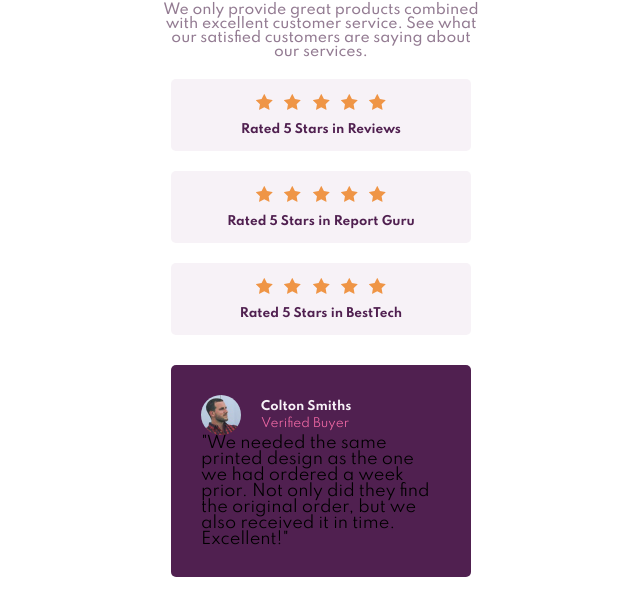
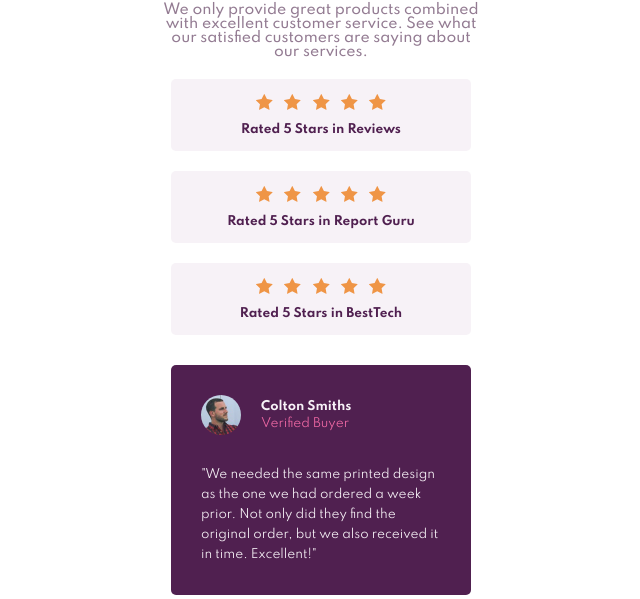
Before and after one commit to Joaovitorsw/social-proof-section, a plain HTML site: page index.html in a window 1280 px wide. Shown: the part 127-726 px from the top of the page, without its empty margins (319-959 px from the left). Drawn offline with Linux system fonts and the light colour scheme.

Commit message:
✨ feat: user paragraph style format

```diff
--- a/style.css
+++ b/style.css
@@ -91,3 +91,9 @@ body {
   font-weight: 400;
   color: var(--secondary-color);
 }
+.user-paragraph {
+  margin-top: 30px;
+  line-height: 20px;
+  color: var(--quartenary-color);
+  font-size: 12px;
+}
```
